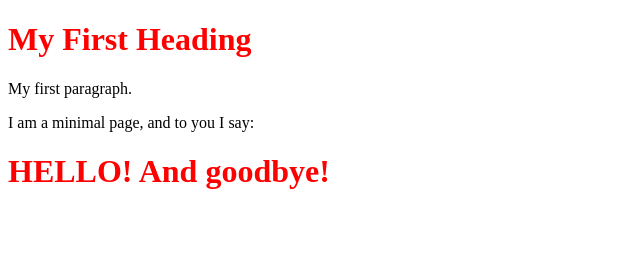
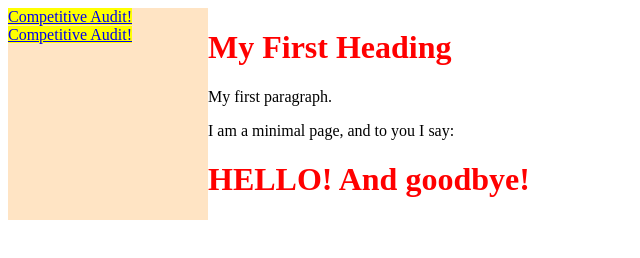
Before and after one commit to KenPowerClassroom/ixd-project-2024-RobertMcGregorIsCool, a plain HTML site: page index.html in a window 1280 px wide. Shown: the whole page, without its empty margins (0-640 px from the left). Drawn offline with Linux system fonts and the light colour scheme.

Commit message:
Added some divs to organise the page better. Added some colours.

```diff
--- a/index.html
+++ b/index.html
@@ -2,12 +2,20 @@
 <html>
     <link rel="stylesheet" type="text/css" href="./style.css" />
 <body>
+    <div id="nav">
+        <div>
+            <a href="ca.html">Competitive Audit!</a>
+        </div>
+        <div>
+            <a href="ca.html">Competitive Audit!</a>
+        </div>
+    </div>
+    <div>
+        <h1>My First Heading</h1>
+        <p>My first paragraph.</p>
 
-<h1>My First Heading</h1>
-<p>My first paragraph.</p>
-
-<p>I am a minimal page, and to you I say:</p>
-<p><h1>HELLO! And goodbye!</h1></p>
-
+        <p>I am a minimal page, and to you I say:</p>
+        <p><h1>HELLO! And goodbye!</h1></p>
+    </div>
 </body>
 </html>
--- a/style.css
+++ b/style.css
@@ -3,9 +3,14 @@ h1{
 }
 
 body{
-    /* display: flex; */
+    display: flex;
 }
 
 #nav a{
-    /* background-color: ;*/
+    background-color: yellow;
 }
+
+#nav{
+    min-width: 200px;
+    background-color: bisque;
+}
```
Also changed, not shown: ca.html (added).
